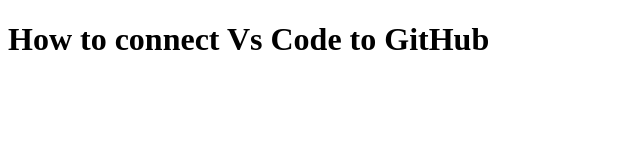
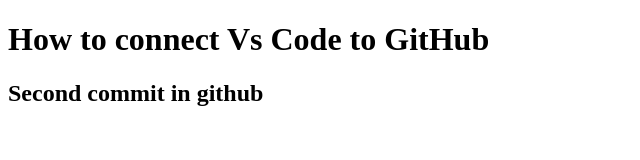
Before and after one commit to PandurangGhadage/HTMLProject, a plain HTML site: page index.html in a window 1280 px wide. Shown: the whole page, without its empty margins (0-640 px from the left). Drawn offline with Linux system fonts and the light colour scheme.

Commit message:
Seconf Commit

```diff
--- a/index.html
+++ b/index.html
@@ -8,5 +8,8 @@
 </head>
 <body>
     <h1>How to connect Vs Code to GitHub </h1>
+    <h2>
+        Second commit in github
+    </h2>
 </body>
 </html>
```
